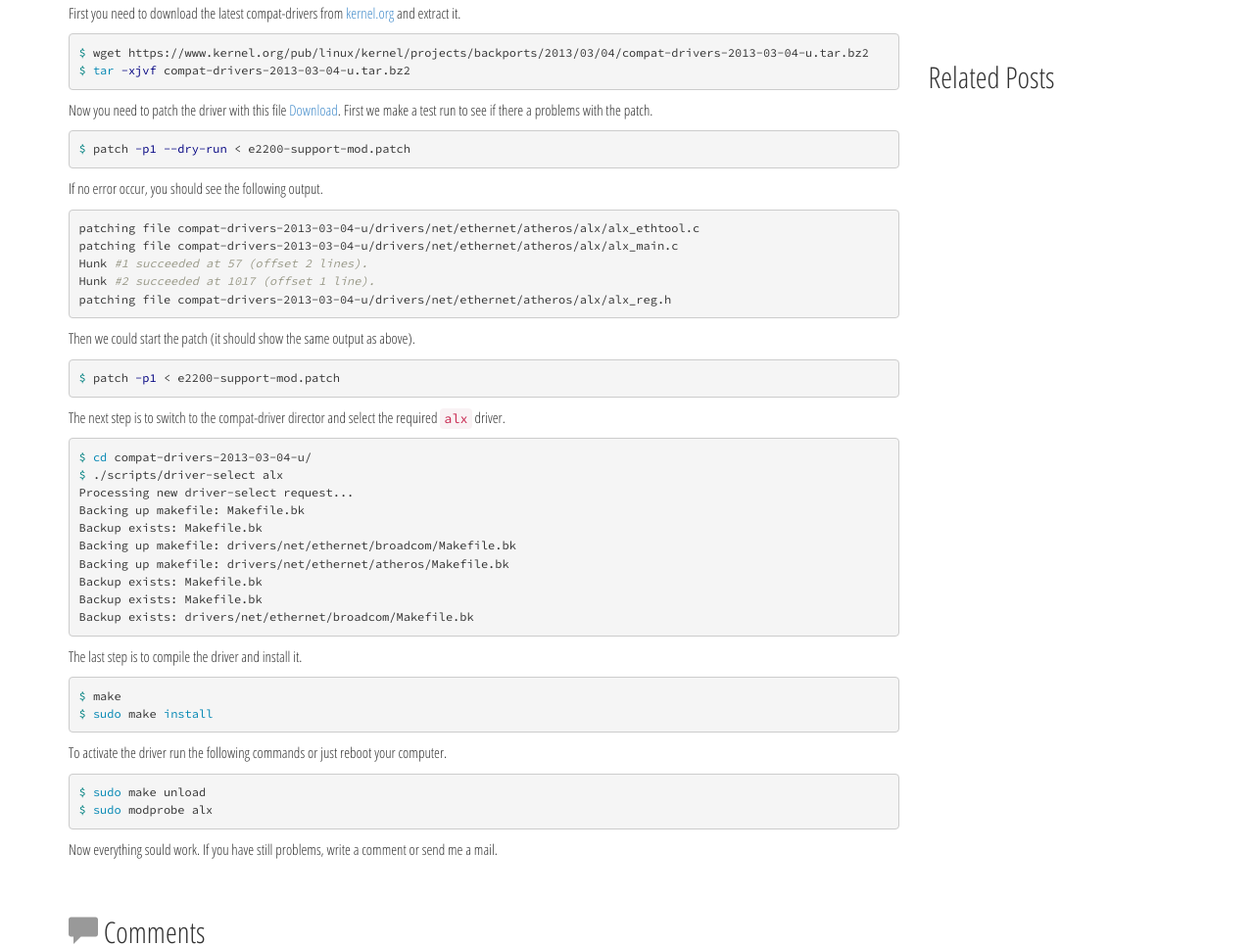
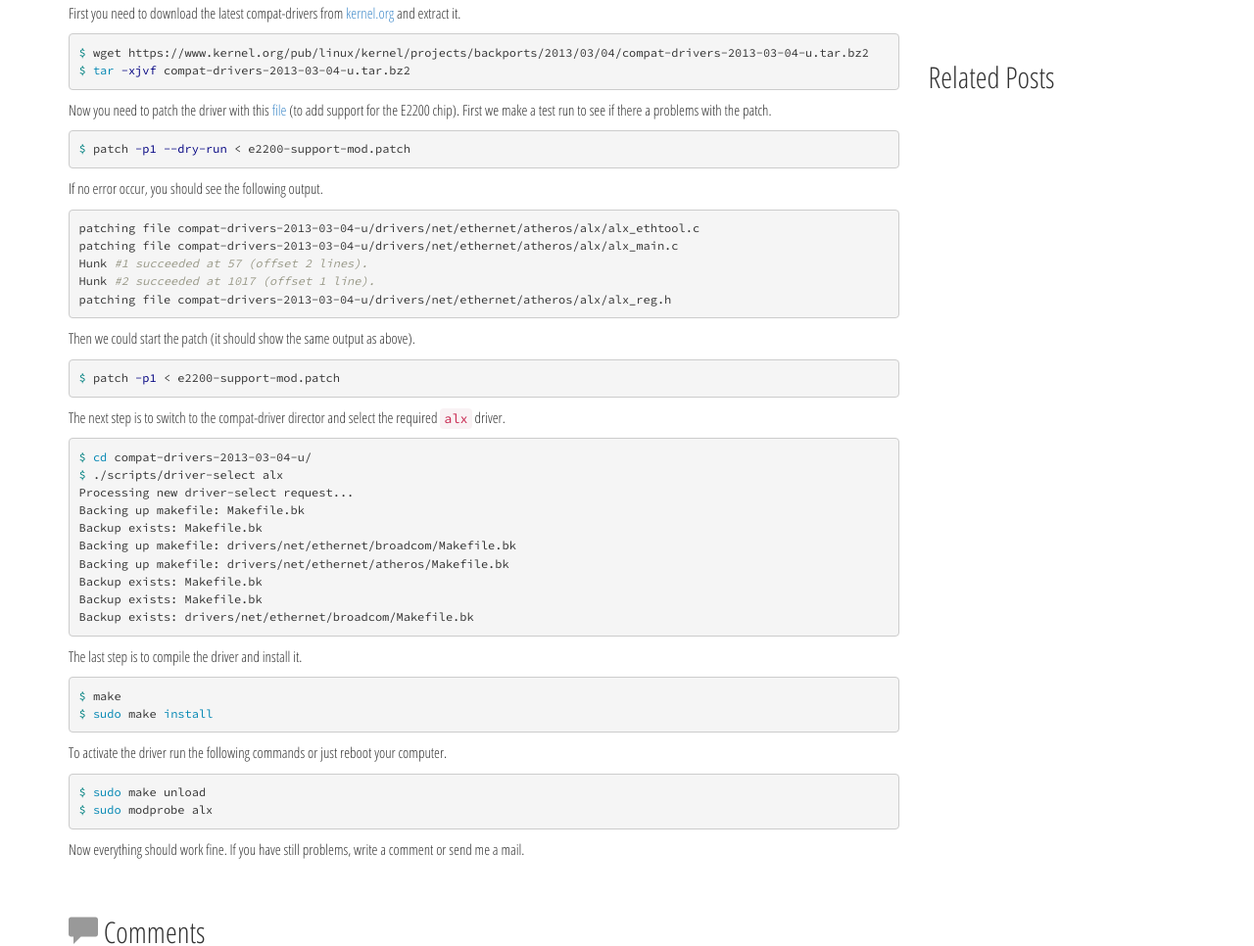
Before and after one commit to wydler/wydler.github.com, a Jekyll site: the page built from _posts/2013-09-07-install-qualcomm-atheros-killer-e2200-ubuntu.markdown, in a window 1280 px wide. Shown: the part 432-1398 px from the top of the page at 98% size. Built offline with Jekyll 4.4.1, drawn with Linux system fonts in a browser that asks for light colours; nearby versions of some CDN libraries; some web fonts are replaced; Markdown is read by kramdown in place of the engine named in the settings; comment, search, counter and statistics services are not loaded.

Commit message:
Fix typo.

```diff
--- a/_posts/2013-09-07-install-qualcomm-atheros-killer-e2200-ubuntu.markdown
+++ b/_posts/2013-09-07-install-qualcomm-atheros-killer-e2200-ubuntu.markdown
@@ -16,7 +16,7 @@ $ wget https://www.kernel.org/pub/linux/kernel/projects/backports/2013/03/04/com
 $ tar -xjvf compat-drivers-2013-03-04-u.tar.bz2
 {% endhighlight %}
 
-Now you need to patch the driver with this file [Download][e2200-support-mod]. First we make a test run to see if there a problems with the patch.
+Now you need to patch the driver with this [file][e2200-support-mod] (to add support for the E2200 chip). First we make a test run to see if there a problems with the patch.
 
 {% highlight bash %}
 $ patch -p1 --dry-run < e2200-support-mod.patch
@@ -67,7 +67,7 @@ $ sudo make unload
 $ sudo modprobe alx
 {% endhighlight %}
 
-Now everything sould work. If you have still problems, write a comment or send me a mail.
+Now everything should work fine. If you have still problems, write a comment or send me a mail.
 
 [compat-drivers]: https://www.kernel.org/pub/linux/kernel/projects/backports/2013/03/04/compat-drivers-2013-03-04-u.tar.bz2
 [e2200-support-mod]: /download/e2200-support.patch
```
